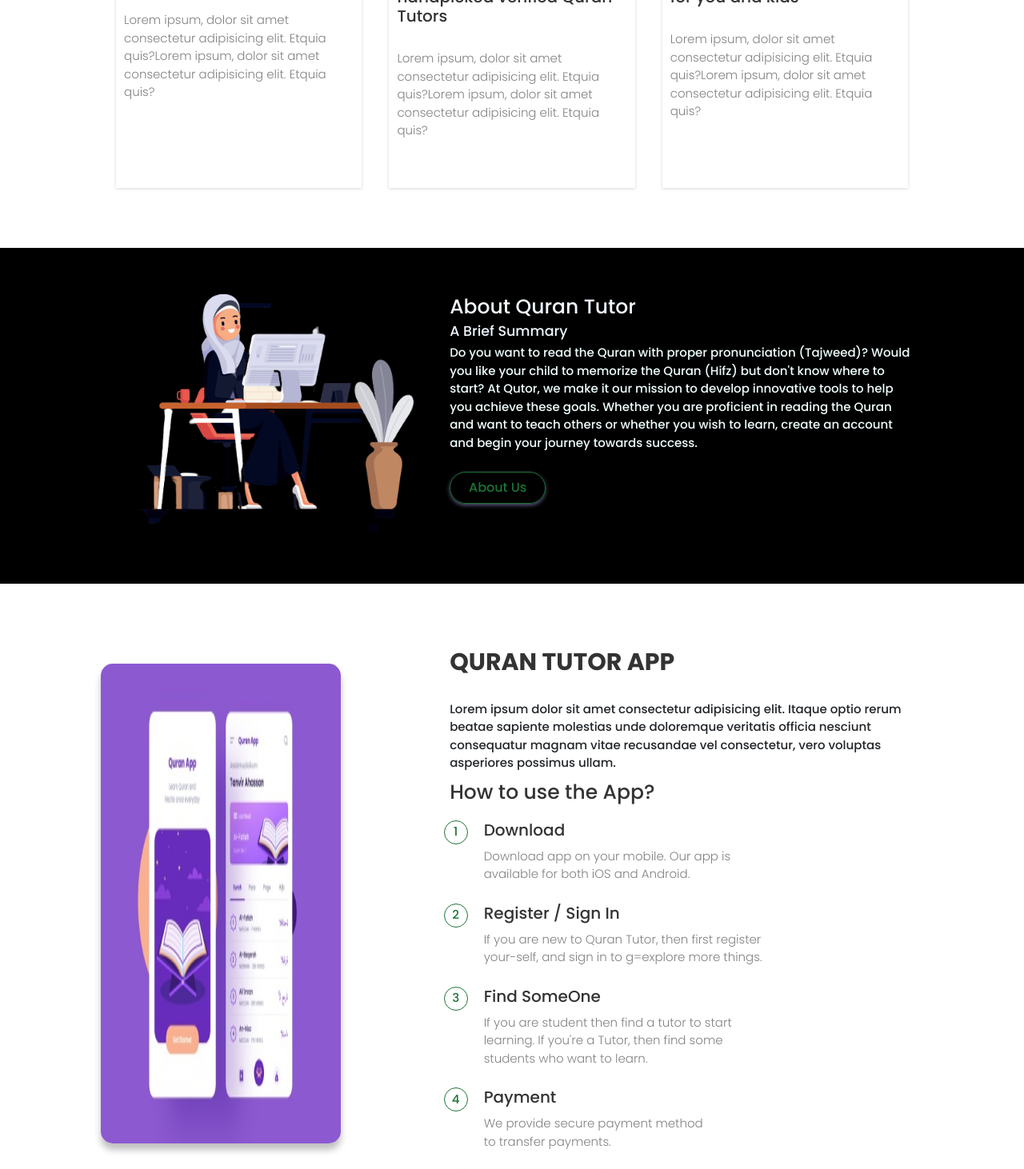
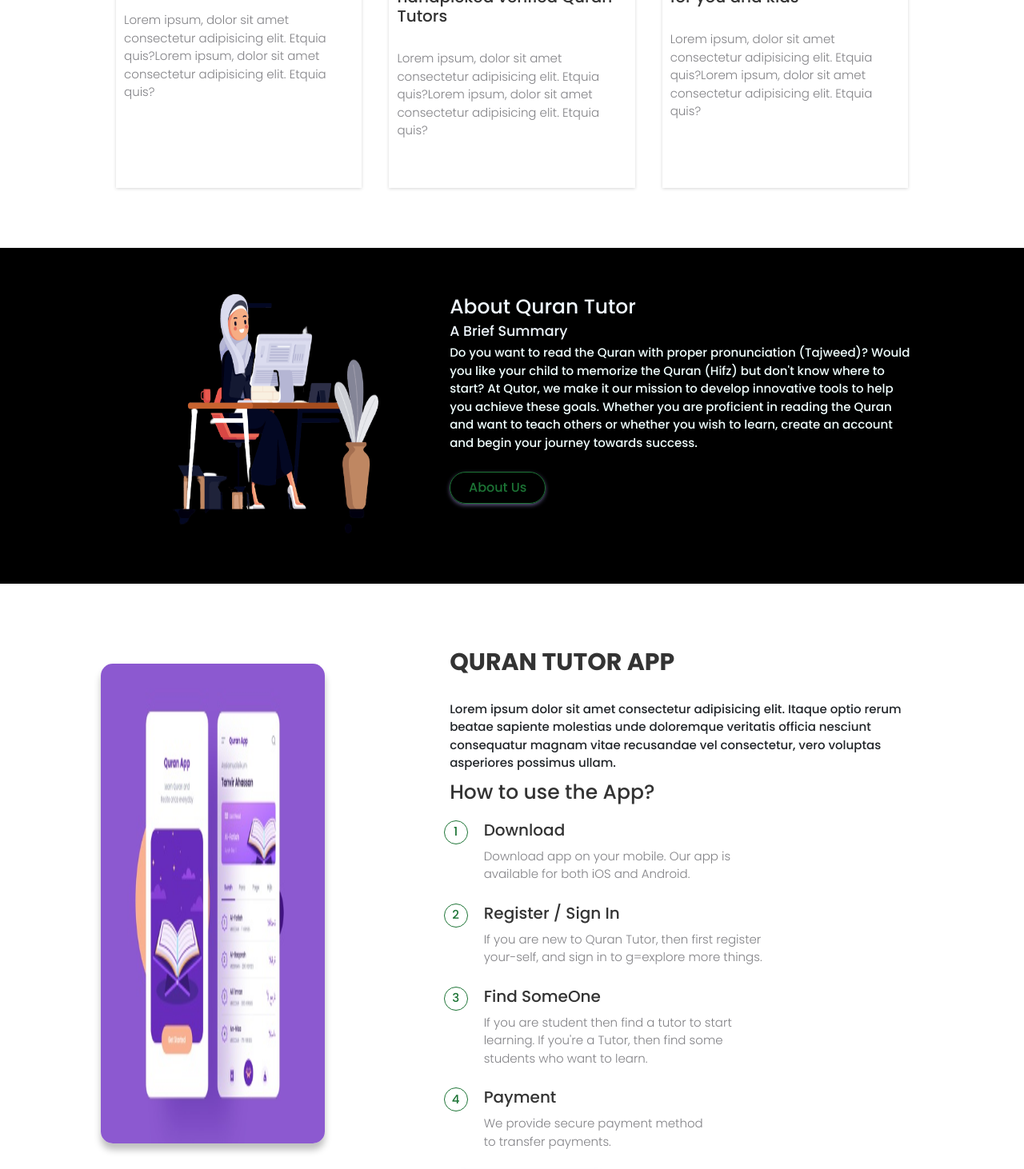
Before and after one commit to mohammadadnangm/quran-tutor-mern, a React (Create React App) app: page / in a window 1280 px wide. Shown: the part 2293-3755 px from the top of the page at 80% size. Built offline with nearby package versions, Linux system fonts and the light colour scheme.

Commit message:
GUI almost Complete

```diff
--- a/src/components/AboutUs.css
+++ b/src/components/AboutUs.css
@@ -27,7 +27,7 @@
 }
 
 .aboutus-section img {
-  width: 400px;
+  width: 300px;
   height: 400px;
   /* margin-top: 0rem; */
   /* box-shadow: rgba(0, 0, 0, 0.25) 0.8rem 0.8rem 0.8rem 0.8rem; */
--- a/src/components/UseApp.css
+++ b/src/components/UseApp.css
@@ -10,7 +10,7 @@
 }
 
 .useapp-section img {
-  width: 300px;
+  width: 280px;
   height: 600px;
   margin-top: 5rem;
   box-shadow: rgba(0, 0, 0, 0.25) 0px 0.8rem 0.8rem;
```
